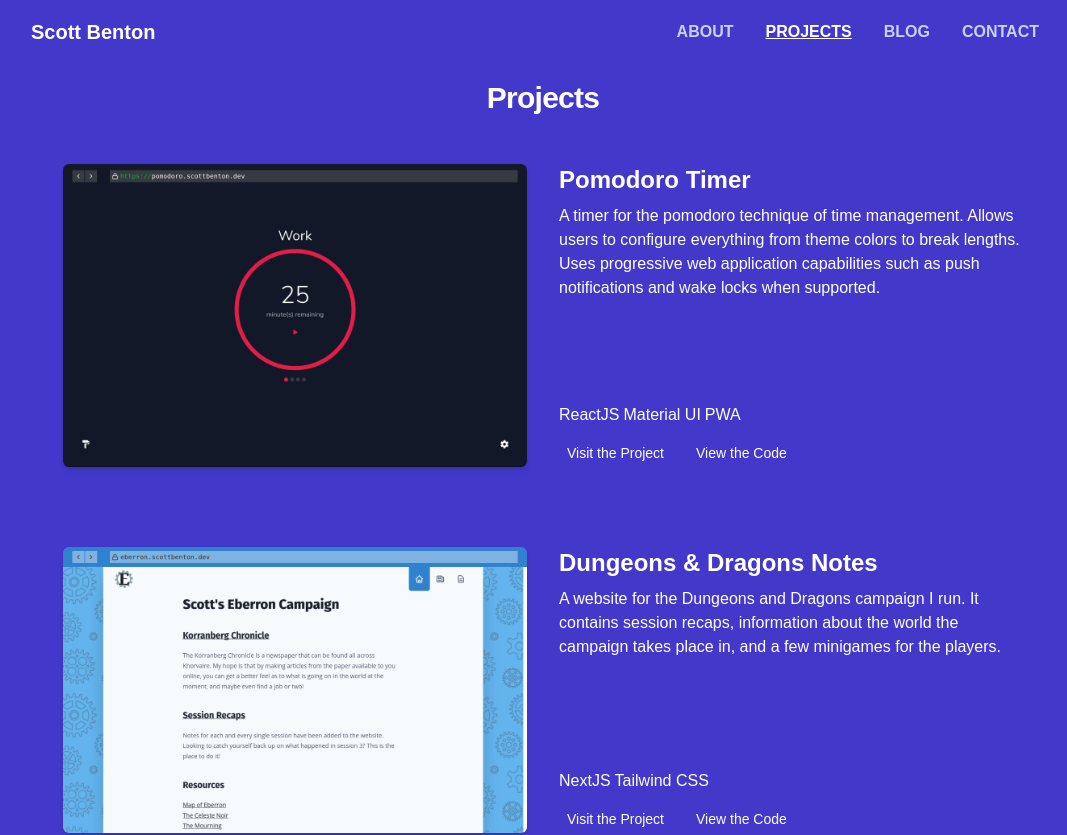
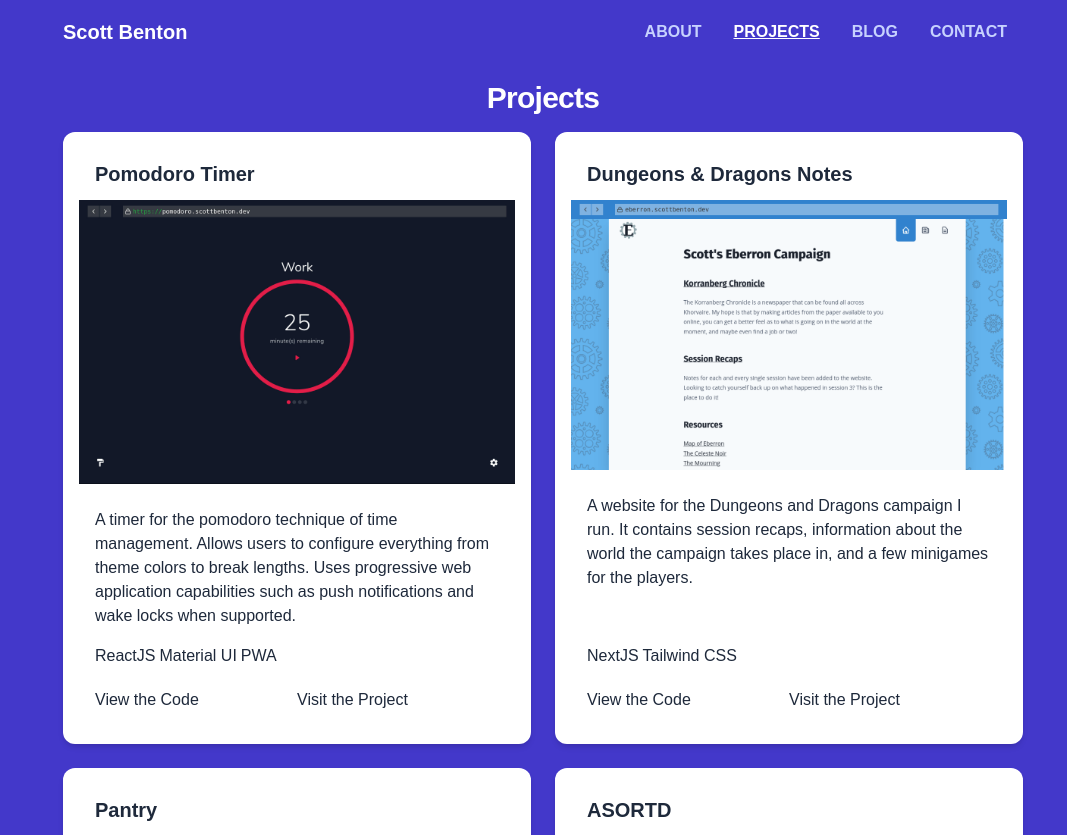
Before and after one commit to scottbenton/portfolio, a Next.js app: page /projects in a window 1280 px wide. Shown: the top 835 px of the page, without its empty margins (97-1164 px from the left). Built offline with nearby package versions, Linux system fonts and the light colour scheme.

Commit message:
feat(projects): Updated project page styling

```diff
--- a/components/ProjectComponent.tsx
+++ b/components/ProjectComponent.tsx
@@ -2,14 +2,14 @@ import React from "react";
 import clsx from "clsx";
 import { ProjectConfig } from "content/projects";
 import { TechnologyList } from "./TechnologyList";
+import { Card } from "./Card";
 
 interface ProjectComponentProps {
   project: ProjectConfig;
-  index: number;
 }
 
 export const ProjectComponent: React.FC<ProjectComponentProps> = (props) => {
-  const { project, index } = props;
+  const { project } = props;
 
   const {
     name,
@@ -22,50 +22,76 @@ export const ProjectComponent: React.FC<ProjectComponentProps> = (props) => {
   } = project;
 
   return (
-    <div className={"flex items-stretch flex-wrap flex-row mb-20"}>
-      <div className={"w-full md:w-1/2 md:pr-4 flex items-center"}>
+    <Card className={"p-0 overflow-hidden"}>
+      <h2 className={"px-4 py-3 text-xl"}>{name}</h2>
+      <img src={imageUrl} className={"w-full"} alt={altText} />
+      <div className={"p-4 mt-1 flex flex-col flex-grow"}>
+        <div className={"flex-grow"}>{description}</div>
+        {technologies && (
+          <TechnologyList technologies={technologies} className={"mt-4"} />
+        )}
+      </div>
+      <div className={"flex flex-wrap p-4 pt-0"}>
+        <a
+          href={codeLink}
+          className={
+            "btn btn-outlined-primary btn-outlined rounded-r-none w-1/2"
+          }
+        >
+          View the Code
+        </a>
         <a
           href={prodLink}
-          className={
-            "cursor-pointer transition-all duration-300 ease-in-out transform hover:scale-105 shadow-md hover:shadow-xl overflow-hidden rounded-md"
-          }
+          className={"btn btn-filled-primary rounded-l-none w-1/2 "}
         >
-          <img src={imageUrl} className={"w-full"} alt={altText} />
+          Visit the Project
         </a>
       </div>
-      <div className={"md:w-1/2 w-full md:pl-4 flex flex-col mt-4 md:mt-0"}>
-        <h2>{name}</h2>
-        <div className={"flex-grow mt-1"}>{description}</div>
-        {technologies && (
-          <TechnologyList
-            technologies={technologies}
-            className={"mt-4"}
-            chipPrimary={false}
-          />
-        )}
-        <div className={"flex flex-wrap items-baseline"}>
-          {prodLink && (
-            <a
-              href={prodLink}
-              className={
-                "btn btn-animate btn-outlined btn-outlined-primary text-sm px-2 py-1 mt-2 "
-              }
-            >
-              Visit the Project
-            </a>
-          )}
-          {codeLink && (
-            <a
-              href={codeLink}
-              className={
-                "btn btn-animate text-sm px-2 py-1 mt-2 ml-4 hover:bg-gray-300"
-              }
-            >
-              View the Code
-            </a>
-          )}
-        </div>
-      </div>
-    </div>
+    </Card>
+    // <div className={"flex items-stretch flex-wrap flex-row mb-20"}>
+    //   <div className={"w-full md:w-1/2 md:pr-4 flex items-center"}>
+    //     <a
+    //       href={prodLink}
+    //       className={
+    //         "cursor-pointer transition-all duration-300 ease-in-out transform hover:scale-105 shadow-md hover:shadow-xl overflow-hidden rounded-md"
+    //       }
+    //     >
+    //       <img src={imageUrl} className={"w-full"} alt={altText} />
+    //     </a>
+    //   </div>
+    //   <div className={"md:w-1/2 w-full md:pl-4 flex flex-col mt-4 md:mt-0"}>
+    //     <h2>{name}</h2>
+    //     <div className={"flex-grow mt-1"}>{description}</div>
+    //     {technologies && (
+    //       <TechnologyList
+    //         technologies={technologies}
+    //         className={"mt-4"}
+    //         chipPrimary={false}
+    //       />
+    //     )}
+    //     <div className={"flex flex-wrap items-baseline"}>
+    //       {prodLink && (
+    //         <a
+    //           href={prodLink}
+    //           className={
+    //             "btn btn-animate btn-outlined btn-outlined-primary text-sm px-2 py-1 mt-2 "
+    //           }
+    //         >
+    //           Visit the Project
+    //         </a>
+    //       )}
+    //       {codeLink && (
+    //         <a
+    //           href={codeLink}
+    //           className={
+    //             "btn btn-animate text-sm px-2 py-1 mt-2 ml-4 hover:bg-gray-300"
+    //           }
+    //         >
+    //           View the Code
+    //         </a>
+    //       )}
+    //     </div>
+    //   </div>
+    // </div>
   );
 };
--- a/components/layout/Header.tsx
+++ b/components/layout/Header.tsx
@@ -30,13 +30,11 @@ export function Header() {
   };
 
   return (
-    <header
-      className={clsx("z-10 hidden md:flex h-16 w-full items-center px-8")}
-    >
+    <header className={clsx("z-10 hidden md:flex h-16 w-full items-center")}>
       {isHomePage ? (
         <motion.nav
           layoutId={"nav"}
-          className={"flex items-center flex-grow justify-center"}
+          className={"flex items-center flex-grow justify-center px-8"}
         >
           {Object.values(PAGES).map((page, index) => (
             <Link key={index} href={page.path}>
@@ -49,7 +47,7 @@ export function Header() {
       ) : (
         <div
           className={
-            "w-full flex items-center justify-between max-w-screen-lg mx-auto"
+            "w-full flex items-center justify-between max-w-screen-lg mx-auto px-8"
           }
         >
           {!isHomePage && (
--- a/components/layout/Layout.tsx
+++ b/components/layout/Layout.tsx
@@ -4,10 +4,12 @@ import clsx from "clsx";
 
 export interface LayoutProps {
   className?: string;
+  title?: string;
+  subtitle?: string;
 }
 
 export const Layout: React.FC<LayoutProps> = (props) => {
-  const { children, className } = props;
+  const { children, className, title, subtitle } = props;
   return (
     <>
       <PageTransition
@@ -16,6 +18,10 @@ export const Layout: React.FC<LayoutProps> = (props) => {
           className
         )}
       >
+        {title && <h1>{title}</h1>}
+        {subtitle && (
+          <div className={"text-cyan-200 text-lg text-center"}>{subtitle}</div>
+        )}
         {children}
       </PageTransition>
     </>
--- a/components/layout/Waves.tsx
+++ b/components/layout/Waves.tsx
@@ -5,7 +5,7 @@ export interface WavesProps {}
 
 const animations: Variants = {
   enterFrom: {
-    y: "-65vh",
+    y: "-100vh",
     opacity: 1,
   },
   default: {
@@ -13,7 +13,7 @@ const animations: Variants = {
     opacity: 1,
   },
   leaveTo: {
-    y: "-65vh",
+    y: "-100vh",
     opacity: 1,
   },
 };
--- a/package.json
+++ b/package.json
@@ -18,7 +18,7 @@
     "clsx": "^1.1.1",
     "framer-motion": "^6.2.6",
     "mailgun-js": "^0.22.0",
-    "next": "12.0.10",
+    "next": "^12.1.0",
     "react": "17.0.2",
     "react-dom": "17.0.2",
     "remark-gfm": "^3.0.1"
--- a/pages/about.tsx
+++ b/pages/about.tsx
@@ -5,9 +5,8 @@ import { Layout } from "components/layout/Layout";
 
 const About: React.FC = () => {
   return (
-    <Layout>
-      <h1>About Me</h1>
-      <Card className={"mt-4 mx-auto"}>
+    <Layout title={"About Me"}>
+      <Card className={"mt-4 mx-auto max-w-screen-sm w-full"}>
         <div className={" px-2 prose"}>
           <AboutMe />
         </div>
--- a/pages/blog/[post].tsx
+++ b/pages/blog/[post].tsx
@@ -40,7 +40,11 @@ const BlogPost: React.FC = (props) => {
           {currentPost.meta.subtitle}
         </p>
         <hr className={"w-full mt-4"} />
-        <div className={"pb-4 md:pb-8 prose lg:prose-lg max-w-full mt-12"}>
+        <div
+          className={
+            "pb-4 md:pb-8 prose-sm md:prose-base lg:prose-lg max-w-full mt-12"
+          }
+        >
           {currentPost?.content}
         </div>
       </Card>
--- a/pages/blog/index.tsx
+++ b/pages/blog/index.tsx
@@ -7,11 +7,10 @@ import { Layout } from "components/layout/Layout";
 
 const Blog: React.FC = () => {
   return (
-    <Layout>
-      <h1>Blog Posts</h1>
-      <span className={"text-lg text-cyan-200"}>
-        Posts about things I've learned or built
-      </span>
+    <Layout
+      title={"Blog Posts"}
+      subtitle={"Posts about things I've learned or built"}
+    >
       <div className={"px-4 w-full max-w-2xl pb-4"}>
         {blogPosts.map((post, index) => (
           <Card
--- a/pages/contact.tsx
+++ b/pages/contact.tsx
@@ -1,17 +1,12 @@
 import React from "react";
-import ContactMe from "content/ContactMe.md";
 import { ContactForm } from "components/ContactForm";
 import { Layout } from "components/layout/Layout";
 import { Card } from "components/Card";
 import MailIcon from "@heroicons/react/solid/MailIcon";
-import CopyIcon from "@heroicons/react/solid/ClipboardCopyIcon";
+
 const Contact: React.FC = (props) => {
   return (
-    <Layout>
-      <h1>Contact Me</h1>
-      <div className={"text-cyan-200 text-lg"}>
-        I'll get back to you shortly
-      </div>
+    <Layout title={"Contact Me"} subtitle={"I'll get back to you shortly"}>
       <Card className={"w-full max-w-screen-sm mx-aut px-4 mt-4"}>
         <h2>Email Me</h2>
 
--- a/pages/projects.tsx
+++ b/pages/projects.tsx
@@ -5,11 +5,14 @@ import { Layout } from "components/layout/Layout";
 
 const Projects: React.FC = (props) => {
   return (
-    <Layout>
-      <h1>Projects</h1>
-      <div className={"mx-auto px-8 max-w-screen-lg w-full pt-12"}>
+    <Layout title={"Projects"}>
+      <div
+        className={
+          "mx-auto max-w-screen-sm lg:max-w-screen-lg grid gap-6 grid-cols-1 lg:grid-cols-2 w-full mt-4 px-2 md:px-8"
+        }
+      >
         {projects.map((project, index) => (
-          <ProjectComponent key={index} project={project} index={index} />
+          <ProjectComponent key={index} project={project} />
         ))}
       </div>
     </Layout>
```
Also changed, not shown: 1 other file (tests, documents, lock files or other folders).
